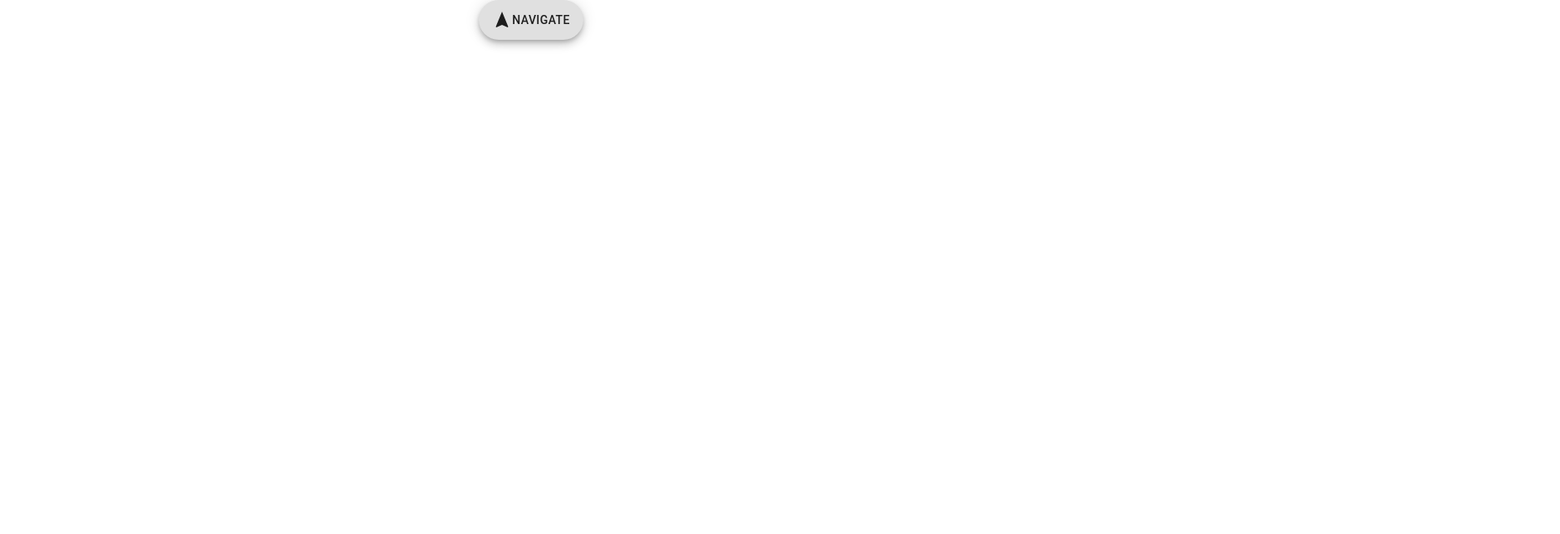
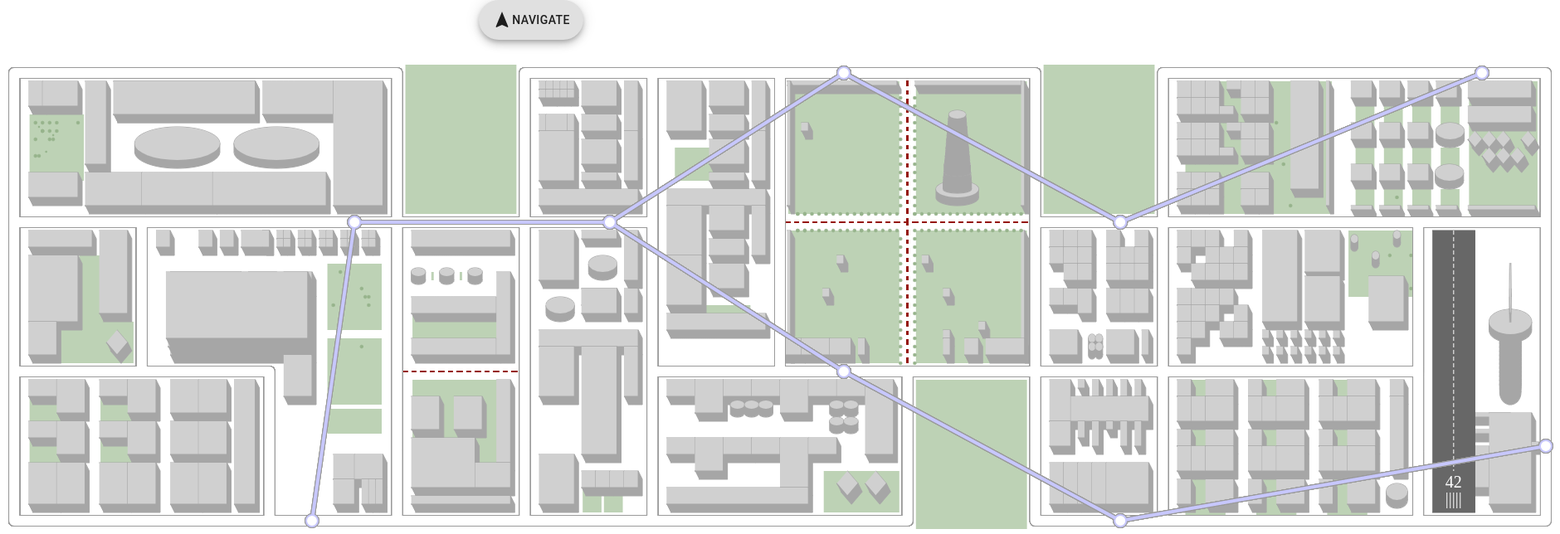
Before and after one commit to Degatien/HACKATHON-2020-RENAULT, a React (Create React App) app in the folder app/: page / in a window 1280 px wide. Shown: the top 644 px of the page at 83% size, 1880 px wide, since content can reach past the window. Built offline with nearby package versions, Linux system fonts and the light colour scheme.

Commit message:
Added map

```diff
--- a/app/src/View/component/App.js
+++ b/app/src/View/component/App.js
@@ -3,7 +3,9 @@ import Fab from '@material-ui/core/Fab'
 import { createMuiTheme, ThemeProvider } from '@material-ui/core/styles';
 import NavigationIcon from '@material-ui/icons/Navigation'
 import SideMenu from './SideMenu/Menu'
-import '../css/App.css';
+import Map from './Map/Map'
+import ItineraryDetails from './ItineraryDetails/ItineraryDetails'
+import '../statics/css/App.css';
 
 const theme = createMuiTheme({
   overrides: {
@@ -41,11 +43,12 @@ class App extends React.Component {
 
   selectItinerary(itinerary) {
     this.closeMenu()
+    this.setState({currentItinerary: itinerary})
     console.log(`Itinerary "${itinerary}" selected.`)
   }
 
   render() {
-    const {menuOpen, itineraries} = this.state
+    const {menuOpen, itineraries, currentItinerary} = this.state
     return (
       <ThemeProvider theme={theme}>
         <div className="App">
@@ -60,6 +63,8 @@ class App extends React.Component {
             submitDirection={this.submitDirection}
             itineraries={itineraries}
             selectItinerary={this.selectItinerary} />
+          <Map />
+          {currentItinerary && <ItineraryDetails itinerary={currentItinerary} />}
         </div>
       </ThemeProvider>
     )
--- /dev/null
+++ b/app/src/View/component/ItineraryDetails/ItineraryDetails.jsx
@@ -0,0 +1,14 @@
+import React from 'react'
+
+class ItineraryDetails extends React.Component {
+  render() {
+    const {itinerary} = this.props
+    return (
+      <div>
+        {itinerary}
+      </div>
+    )
+  }
+}
+
+export default ItineraryDetails
--- /dev/null
+++ b/app/src/View/component/Map/Map.jsx
@@ -0,0 +1,13 @@
+import React from 'react'
+import map from '../../statics/img/map.png'
+
+
+class Map extends React.Component {
+  render() {
+    return (
+      <img src={map} alt="Map" />
+    )
+  }
+}
+
+export default Map
--- a/app/src/index.js
+++ b/app/src/index.js
@@ -1,6 +1,6 @@
 import React from 'react';
 import ReactDOM from 'react-dom';
-import './View/css/index.css';
+import './View/statics/css/index.css';
 import App from './View/component/App';
 
 ReactDOM.render(<App />, document.getElementById('root'));
```
Also changed, not shown: app/src/View/statics/css/App.css (renamed from app/src/View/css/App.css), app/src/View/statics/css/index.css (renamed from app/src/View/css/index.css), app/src/View/statics/img/map.png (added).
